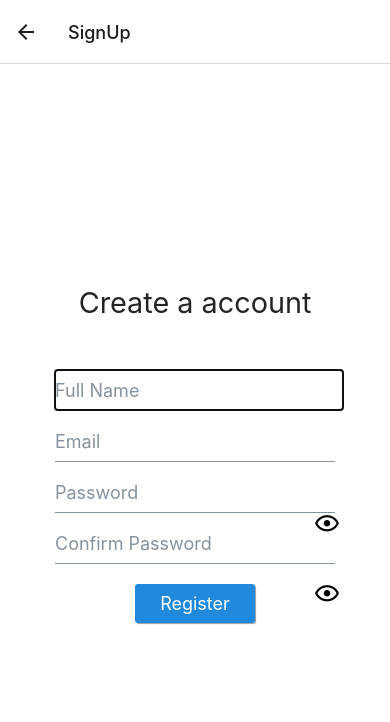
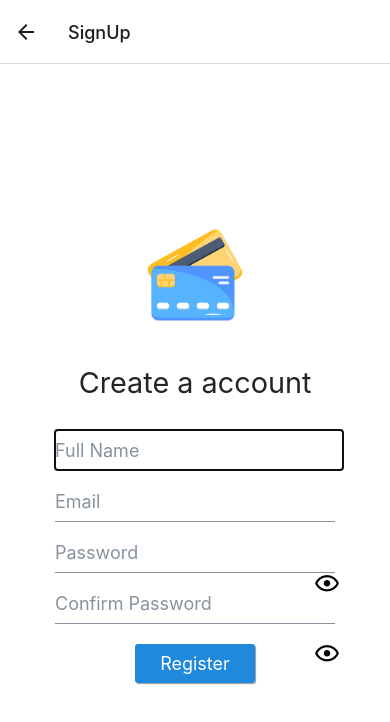
Before and after one commit to StaPauli/BankMobile, a React Native app: screen / in a window 390 px wide. Both pictures are taken after a click on the button "Register". Shown: the top 722 px of the page. Built offline with nearby package versions, Linux system fonts and the light colour scheme; no server answers.

Commit message:
check password

```diff
--- a/src/SignUp/SingUpScreen.js
+++ b/src/SignUp/SingUpScreen.js
@@ -1,11 +1,10 @@
 import React, { useState } from "react";
 import {StyleSheet, TouchableOpacity, View} from "react-native";
 import { KeyboardAvoidingView } from "react-native";
-import { Button, Input, Text } from "react-native-elements";
+import {Button, Image, Input, Text} from "react-native-elements";
 import { StatusBar } from "expo-status-bar";
 import { auth } from '../firebase';
 import {MaterialCommunityIcons} from "@expo/vector-icons";
-
 
 const SingUpScreen = () => {
 
@@ -17,7 +16,12 @@ const SingUpScreen = () => {
     const [visible, setVisible] = useState(true)
     const [show2, setShow2] = useState(false)
     const [visible2, setVisible2] = useState(true)
+
+
+
     const signup = () => {
+
+        if(password===confrimpassword)
         auth
             .createUserWithEmailAndPassword(email, password)
             .then(authUser => {
@@ -26,13 +30,17 @@ const SingUpScreen = () => {
                 });
             })
             .catch((error) => alert(error.message));
+        else {
+            alert("The passwords are different")
+        }
     };
 
     return(
         <View style={styles.container}>
+            <Image source={require("../staticResources/atm-card2.png")} style={styles.image2}/>
             <StatusBar style="light" />
 
-            <Text h3 style={{marginBottom: 50}}>
+            <Text h3 style={{marginBottom: 30, marginTop: 40}}>
                 Create a account
             </Text>
 
@@ -139,6 +147,10 @@ const styles = StyleSheet.create({
         right: 5,
         top: 210,
     },
+    image2: {
+        width: 100,
+        height: 100,
+    }
 
 
 })
```
